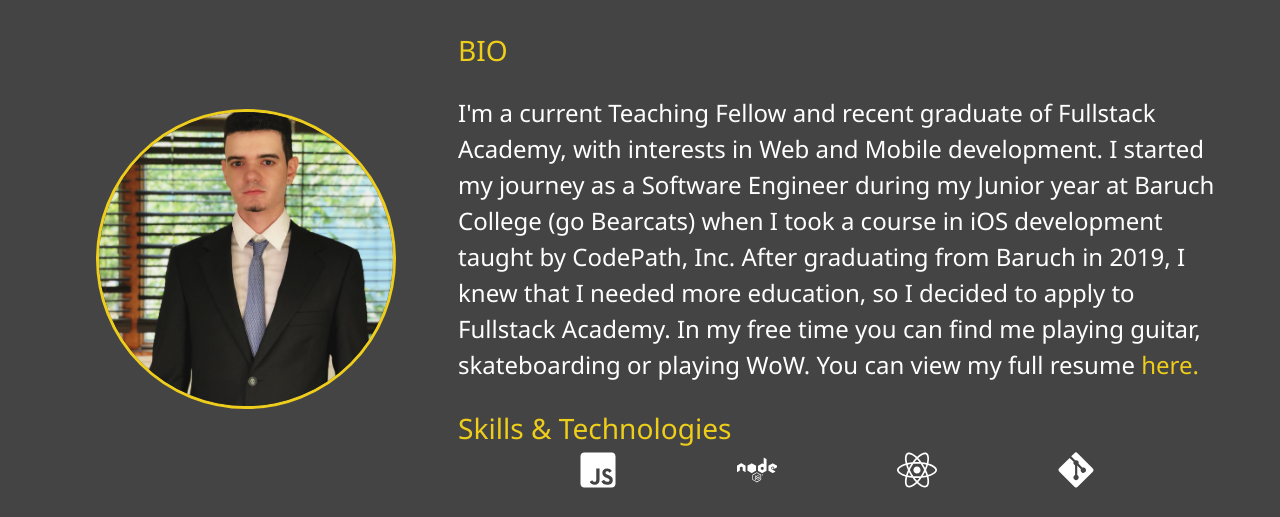
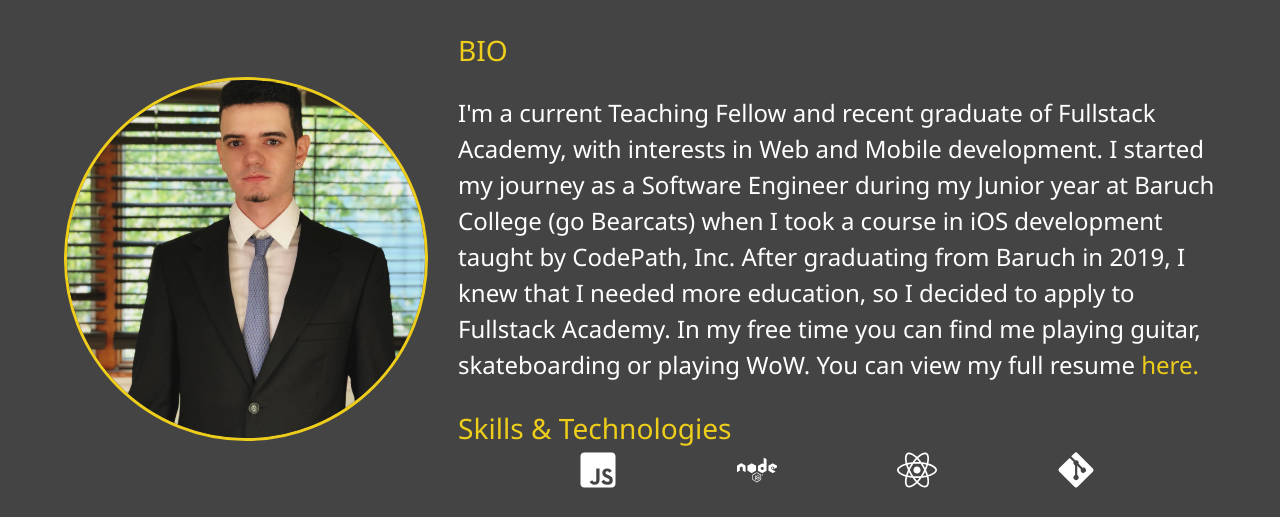
Before and after one commit to MikeMcmanus95/Mikedoesthing.com, a Gatsby site: page /about in a window 1280 px wide. Shown: the part 253-770 px from the top of the page. Built offline with nearby package versions, Linux system fonts and the light colour scheme; Gatsby itself is replaced by a stand-in of ours.

Commit message:
fix: about me image styling

```diff
--- a/src/components/image.js
+++ b/src/components/image.js
@@ -18,8 +18,8 @@ const Image = ({ portraitClass }) => {
     query {
       placeholderImage: file(relativePath: { eq: "profile.png" }) {
         childImageSharp {
-          fixed(width: 300, height: 300) {
-            ...GatsbyImageSharpFixed
+          fluid(maxWidth: 300, maxHeight: 300) {
+            ...GatsbyImageSharpFluid
           }
         }
       }
@@ -28,7 +28,7 @@ const Image = ({ portraitClass }) => {
 
   return (
     <Img
-      fixed={data.placeholderImage.childImageSharp.fixed}
+      fluid={data.placeholderImage.childImageSharp.fluid}
       className={portraitClass}
     />
   )
--- a/src/scss/_mobile.scss
+++ b/src/scss/_mobile.scss
@@ -79,4 +79,10 @@
   .projects {
     grid-template-columns: 1fr;
   }
+
+  .about-info {
+    .bio {
+      font-size: 1.3rem;
+    }
+  }
 }
--- a/src/scss/main.scss
+++ b/src/scss/main.scss
@@ -87,7 +87,7 @@ main {
 
   .bio-image {
     grid-area: bioimage;
-    margin: auto;
+    margin: auto 0;
     border-radius: 50%;
     border: $secondary-color 3px solid;
   }
```
